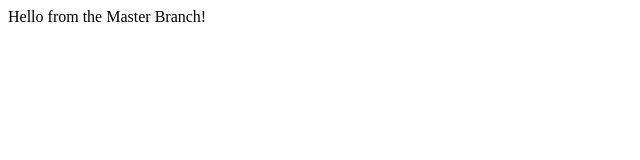
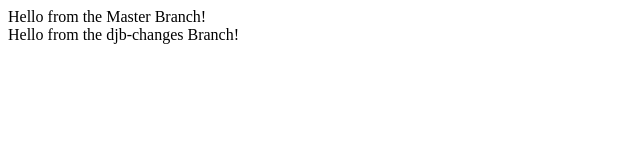
Before and after one commit to devobro/gitfundamentals, a plain HTML site: page index.html in a window 1280 px wide. Shown: the whole page, without its empty margins (0-640 px from the left). Drawn offline with Linux system fonts and the light colour scheme.

Commit message:
updated index

```diff
--- a/index.html
+++ b/index.html
@@ -5,5 +5,7 @@
 	</head>
 	<body>
 	Hello from the Master Branch!
+	<br>
+	Hello from the djb-changes Branch!
 	</body>
 </html>
```
